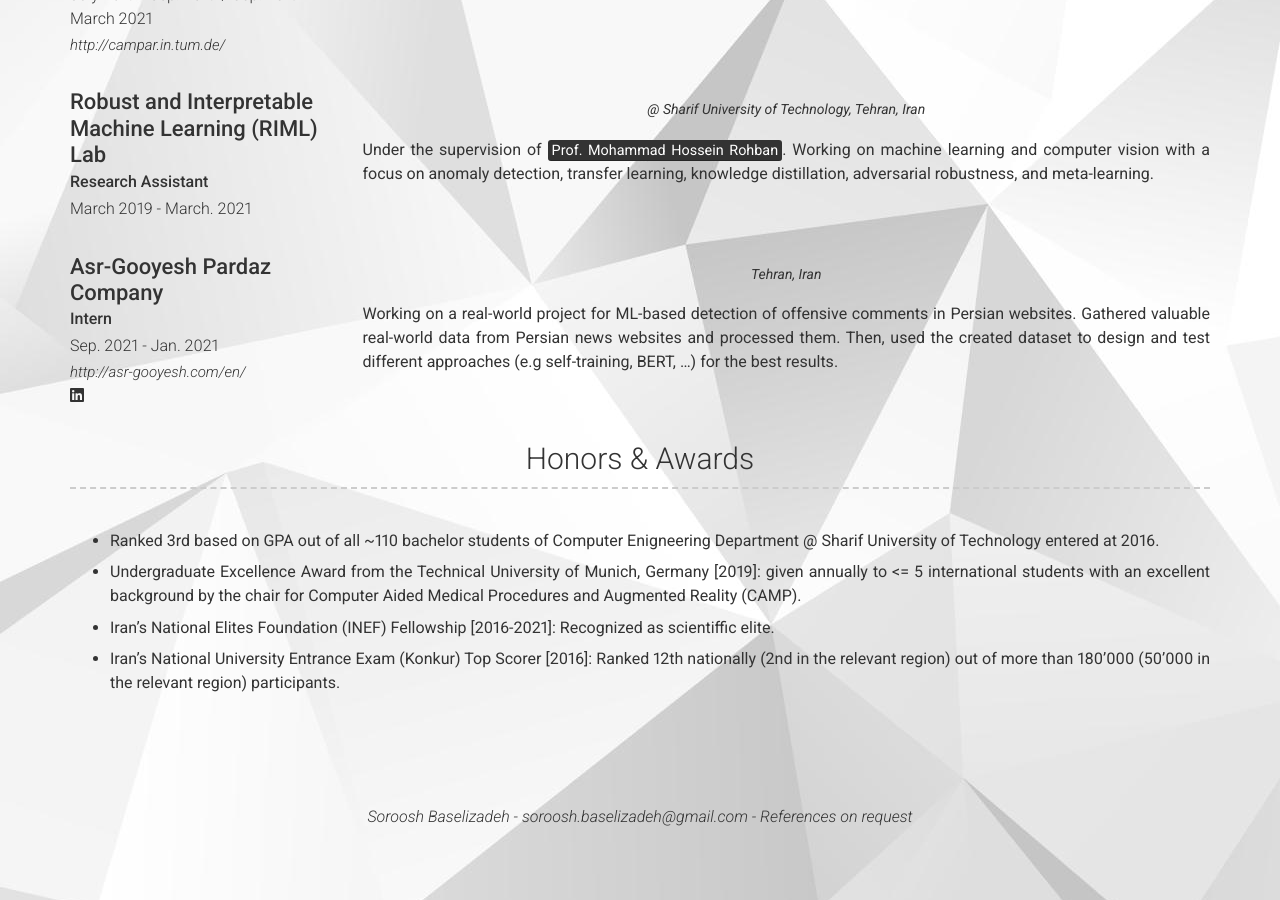
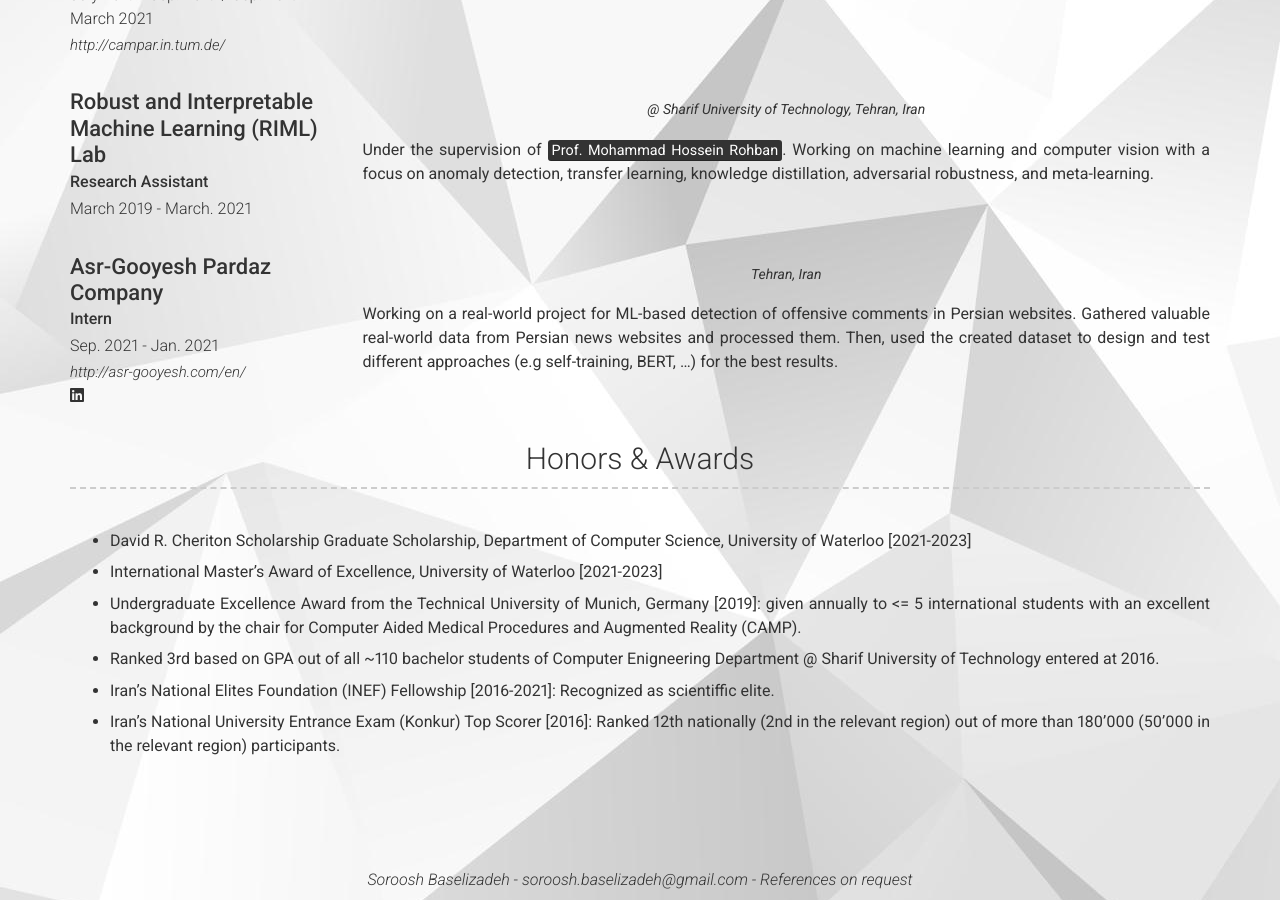
Before and after one commit to Soroosh-Bsl/soroosh-bsl.github.io, a Jekyll site: the page built from index.md, in a window 1280 px wide and 900 px high, scrolled down 2886 px. Built offline with Jekyll 4.4.1, drawn with Linux system fonts in a browser that asks for light colours; nearby versions of some CDN libraries; a style sheet for code colours, icons or effects is not loaded; some of the changed text lies outside the part shown.

Commit message:
update oct 2021 5

```diff
--- a/_config.yml
+++ b/_config.yml
@@ -76,7 +76,6 @@ content:
         description: |
             <b>Supervisors</b>: <a href="https://scholar.google.com/citations?hl=en&user=h6_PdYsAAAAJ&view_op=list_works&sortby=pubdate">Prof. Yuri Boykov</a>
             and <a href="https://scholar.google.com/citations?hl=en&user=r5QkMysAAAAJ&view_op=list_works&sortby=pubdate">Prof. Olga Veksler</a>
-            <br>Working on Computer Vision
       - layout: top-left
         title: Sharif University of Technology
         sub_title: BSc in Computer Engineeiring
@@ -146,7 +145,7 @@ content:
           Convolutional neural networks are showing promise in the automatic diagnosis of thoracic pathologies on chest x-rays. Their black-box nature has sparked many recent works to explain the prediction via input feature attribution methods (aka saliency methods). However, input feature attribution methods merely identify the importance of input regions for the prediction and lack semantic interpretation of model behavior. In this work, we first identify the semantics associated with internal units (feature maps) of the network. We proceed to investigate the following questions; Does a regression model that is only trained with COVID-19 severity scores implicitly learn visual patterns associated with thoracic pathologies? Does a network that is trained on weakly labeled data (e.g. healthy, unhealthy) implicitly learn pathologies? Moreover, we investigate the effect of pretraining and data imbalance on the interpretability of learned features. In addition to the analysis, we propose semantic attribution to semantically explain each prediction. We present our findings using publicly available chest pathologies (CheXpert, NIH ChestX-ray8) and COVID-19 datasets (BrixIA, and COVID-19 chest X-ray segmentation dataset).
 
           <span style="color:#006400"> Ashkan Khakzar, Sabrina Musatian, Jonas Buchberger, Icxel Valeriano Quiroz, Nikolaus Pinger, <strong>Soroosh Baselizadeh</strong>, Seong Tae Kim, Nassir Navab </span>
-          <span style="color:#000099"> International Conference on Medical Image Computing and Computer-Assisted Intervention <mark>MICCAI 2021</mark>
+          <span style="color:#000099"> International Conference on Medical Image Computing and Computer-Assisted Intervention (<mark>MICCAI</mark>) 2021
           [<a href="https://arxiv.org/abs/2104.02481">arXiv</a>]
           [<a href="https://link.springer.com/chapter/10.1007%2F978-3-030-87199-4_47">Springer (DOI)</a>]
           [<a href="https://rdcu.be/cyl4H">SharedIt</a>]</span>
@@ -213,10 +212,14 @@ content:
   - title: Honors & Awards
     layout: text
     content: | # this will include new lines to allow paragraphs
-      - Ranked 3rd based on GPA out of all ~110 bachelor students of Computer Enigneering Department @ Sharif University of Technology entered at 2016.
+      - David R. Cheriton Scholarship Graduate Scholarship, Department of Computer Science, University of Waterloo [2021-2023]
+
+      - International Master's Award of Excellence, University of Waterloo [2021-2023]
 
       - Undergraduate Excellence Award from the Technical University of Munich, Germany [2019]: given annually
         to <= 5 international students with an excellent background by the chair for Computer Aided Medical Procedures and Augmented Reality (CAMP).
+
+      - Ranked 3rd based on GPA out of all ~110 bachelor students of Computer Enigneering Department @ Sharif University of Technology entered at 2016.
 
       - Iran's National Elites Foundation (INEF) Fellowship [2016-2021]: Recognized as scientiffic elite.
 
```
